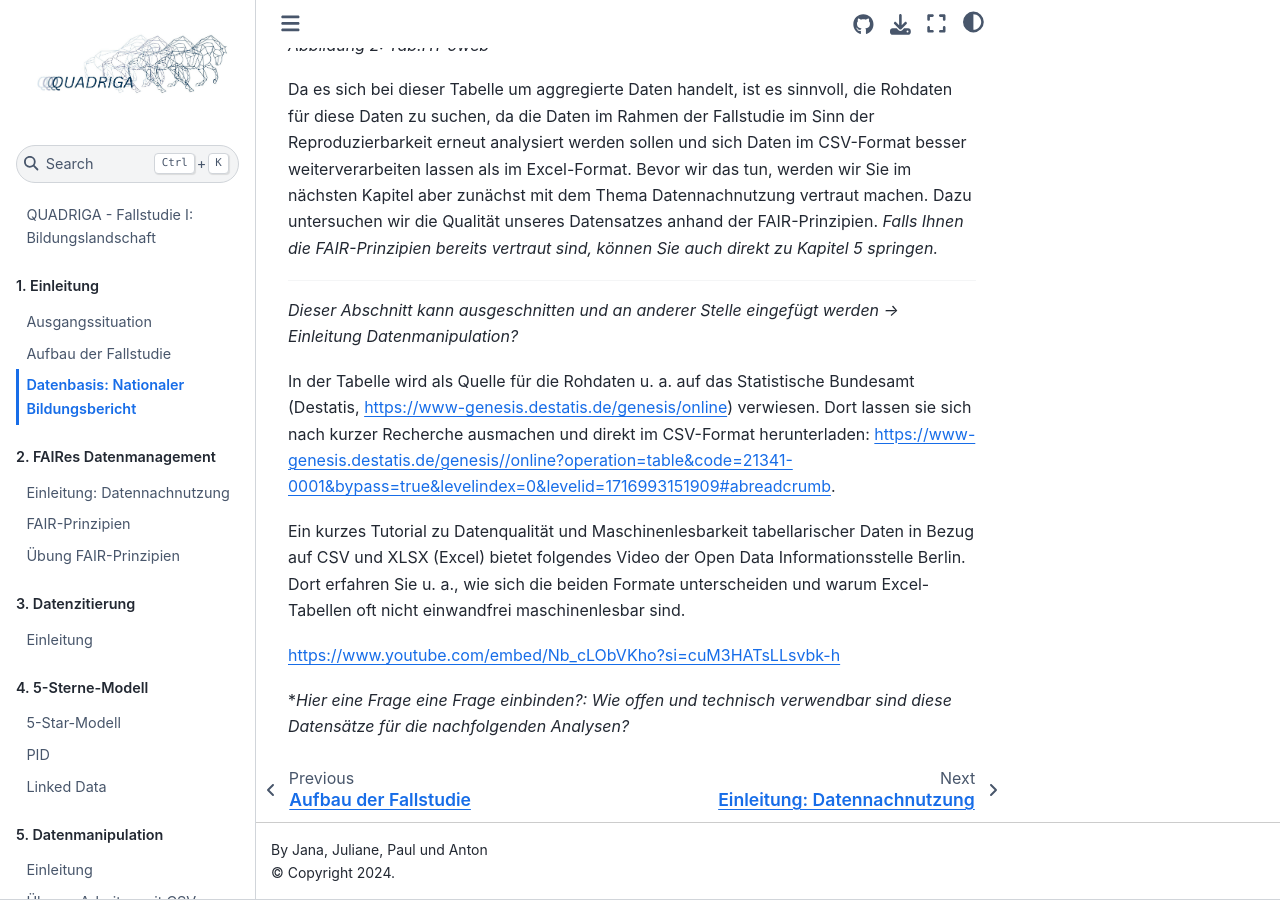
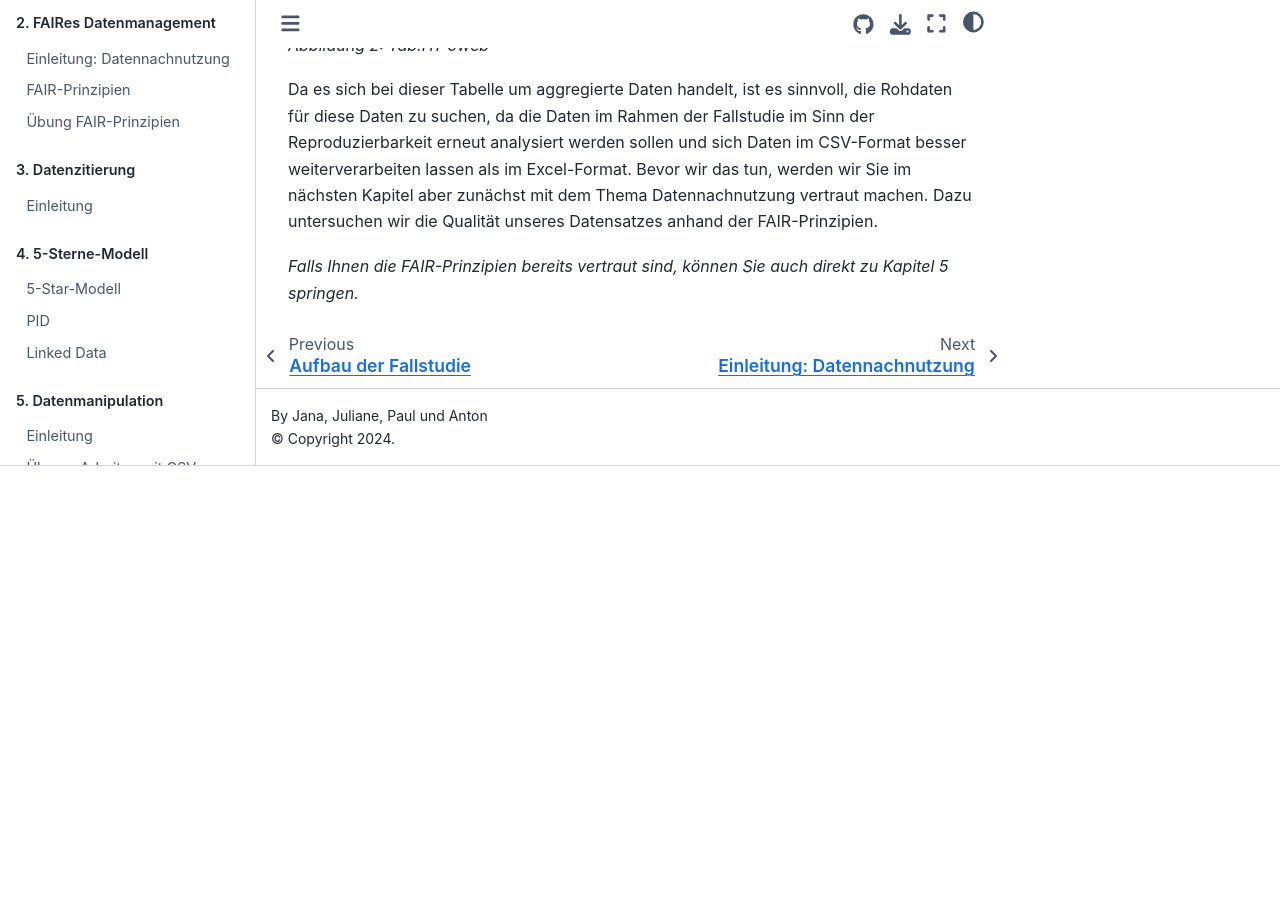
Before and after one commit to quadriga-dk/Tabelle-Fallstudie-1, a Jupyter Book: the page built from Markdown/Datenbasis_Bildungsbericht.md, in a window 1280 px wide and 900 px high, scrolled down 1727 px. Built offline with Jupyter Book 1.0.4 settings and Sphinx 7.4.7 and the Sphinx Book theme 1.1.4, drawn with Linux system fonts in a browser that asks for light colours; after the commit the page ends 2193 px from its top, so only the background shows below that.

Commit message:
Update Datenbasis_Bildungsbericht.md

```diff
--- a/Markdown/Datenbasis_Bildungsbericht.md
+++ b/Markdown/Datenbasis_Bildungsbericht.md
@@ -21,15 +21,5 @@ Die Daten, die zur Erzeugung der Visualisierung verwendet wurden, finden sich im
 
 Da es sich bei dieser Tabelle um aggregierte Daten handelt, ist es sinnvoll, die Rohdaten für diese Daten zu suchen, da die Daten im Rahmen der Fallstudie im Sinn der Reproduzierbarkeit erneut analysiert werden sollen und sich Daten im CSV-Format besser weiterverarbeiten lassen als im Excel-Format.
 Bevor wir das tun, werden wir Sie im nächsten Kapitel aber zunächst mit dem Thema Datennachnutzung vertraut machen. Dazu untersuchen wir die Qualität unseres Datensatzes anhand der FAIR-Prinzipien.
+
 *Falls Ihnen die FAIR-Prinzipien bereits vertraut sind, können Sie auch direkt zu Kapitel 5 springen.*
-
----
-*Dieser Abschnitt kann ausgeschnitten und an anderer Stelle eingefügt werden -> Einleitung Datenmanipulation?*
-
-In der Tabelle wird als Quelle für die Rohdaten u. a. auf das Statistische Bundesamt (Destatis, [https://www-genesis.destatis.de/genesis/online](https://www-genesis.destatis.de/genesis/online)) verwiesen. Dort lassen sie sich nach kurzer Recherche ausmachen und direkt im CSV-Format herunterladen: [https://www-genesis.destatis.de/genesis//online?operation=table&code=21341-0001&bypass=true&levelindex=0&levelid=1716993151909#abreadcrumb](https://www-genesis.destatis.de/genesis//online?operation=table&code=21341-0001&bypass=true&levelindex=0&levelid=1716993151909#abreadcrumb).
-
-Ein kurzes Tutorial zu Datenqualität und Maschinenlesbarkeit tabellarischer Daten in Bezug auf CSV und XLSX (Excel) bietet folgendes Video der Open Data Informationsstelle Berlin. Dort erfahren Sie u. a., wie sich die beiden Formate unterscheiden und warum Excel-Tabellen oft nicht einwandfrei maschinenlesbar sind.
-
-[https://www.youtube.com/embed/Nb_cLObVKho?si=cuM3HATsLLsvbk-h](https://www.youtube.com/embed/Nb_cLObVKho?si=cuM3HATsLLsvbk-h)
-
-**Hier eine Frage eine Frage einbinden?: Wie offen und technisch verwendbar sind diese Datensätze für die nachfolgenden Analysen?*
```
